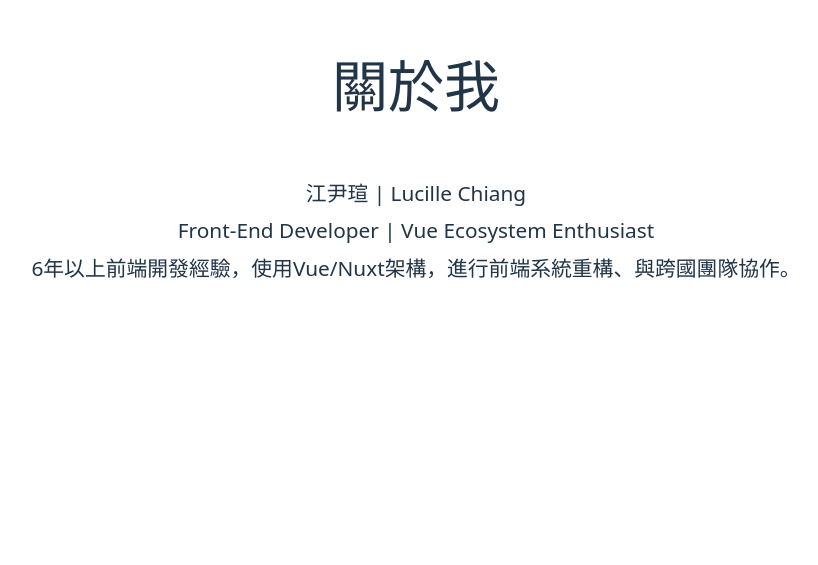
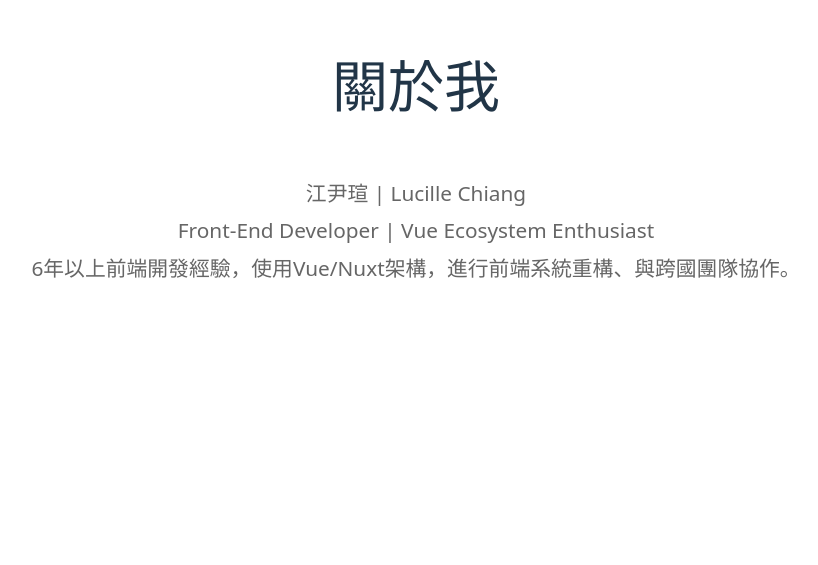
Before and after one commit to sakueinozomi/lucille-info, a Vue app: page / in a window 1280 px wide. Shown: the part 235-800 px from the top of the page, without its empty margins (224-1042 px from the left). Built offline with nearby package versions, Linux system fonts and the light colour scheme.

Commit message:
style: change some style

```diff
--- a/src/App.vue
+++ b/src/App.vue
@@ -50,14 +50,4 @@ import FooterSection from './components/FooterSection.vue'
     width: 100vw;
     scroll-snap-align: start;
 }
-
-:root {
-    --primary-color: #646cff;
-    --primary-hover: #535bf2;
-    --bg-color: #ffffff;
-    --bg-secondary: #f8f9fa;
-    --text-color: #213547;
-    --text-secondary: #666;
-    --card-bg: #ffffff;
-}
 </style>
--- a/src/components/ExperienceSection.vue
+++ b/src/components/ExperienceSection.vue
@@ -241,6 +241,7 @@ onUnmounted(() => {
                 border: none;
                 font-weight: 600;
                 width: 50px;
+                height: 50px;
                 border-radius: 50%;
                 font-size: 1.5rem;
                 cursor: pointer;
@@ -251,6 +252,7 @@ onUnmounted(() => {
                 z-index: 10;
                 box-shadow: 0 4px 15px rgba(0, 0, 0, 0.1);
                 flex-shrink: 0;
+                outline: none;
 
                 &.prev-btn {
                     margin-right: 1rem;
--- a/src/components/FooterSection.vue
+++ b/src/components/FooterSection.vue
@@ -73,7 +73,7 @@
             text-align: center;
 
             h3 {
-                color: var(--primary-color);
+                color: var(--bg-color);
                 margin-bottom: 1.5rem;
                 font-size: 1.4rem;
                 font-weight: 600;
@@ -103,10 +103,10 @@
                 font-weight: 500;
 
                 &:hover {
-                    color: var(--primary-color);
-                    border-color: var(--primary-color);
+                    color: #fff;
+                    border-color: #fff;
                     transform: translateY(-3px);
-                    box-shadow: 0 5px 15px rgba(100, 108, 255, 0.3);
+                    box-shadow: 0 5px 15px rgba(255, 255, 255, 0.3);
                 }
             }
         }
--- a/src/components/ProjectSection.vue
+++ b/src/components/ProjectSection.vue
@@ -311,6 +311,7 @@ onUnmounted(() => {
                 border: none;
                 font-weight: 600;
                 width: 50px;
+                height: 50px;
                 border-radius: 50%;
                 font-size: 1.5rem;
                 cursor: pointer;
@@ -321,6 +322,7 @@ onUnmounted(() => {
                 z-index: 10;
                 box-shadow: 0 4px 15px rgba(0, 0, 0, 0.1);
                 flex-shrink: 0;
+                outline: none;
 
                 &.prev-btn {
                     margin-right: 1rem;
@@ -419,6 +421,7 @@ onUnmounted(() => {
                                 .tech-tag {
                                     background-color: var(--primary-color);
                                     color: white;
+                                    border: 1px solid var(--primary-color);
                                     padding: 0.4rem 1rem;
                                     border-radius: 25px;
                                     font-size: 0.85rem;
@@ -487,7 +490,8 @@ onUnmounted(() => {
             background: rgba(0, 0, 0, 0.7);
             color: #fff;
             border: none;
-            width: 25px;
+            width: 35px;
+            height: 35px;
             border-radius: 50%;
             font-size: 1.5rem;
             cursor: pointer;
@@ -547,6 +551,7 @@ onUnmounted(() => {
                     color: white;
                     border: none;
                     width: 50px;
+                    height: 50px;
                     border-radius: 50%;
                     font-size: 1.5rem;
                     cursor: pointer;
--- a/src/style.scss
+++ b/src/style.scss
@@ -24,6 +24,15 @@ html {
     text-rendering: optimizeLegibility;
     -webkit-font-smoothing: antialiased;
     -moz-osx-font-smoothing: grayscale;
+
+    // CSS 變數定義
+    --primary-color: #213547;
+    --primary-hover: #252925;
+    --bg-color: #ffffff;
+    --bg-secondary: #f8f9fa;
+    --text-color: #213547;
+    --text-secondary: #666;
+    --card-bg: #ffffff;
 }
 
 a {
```
